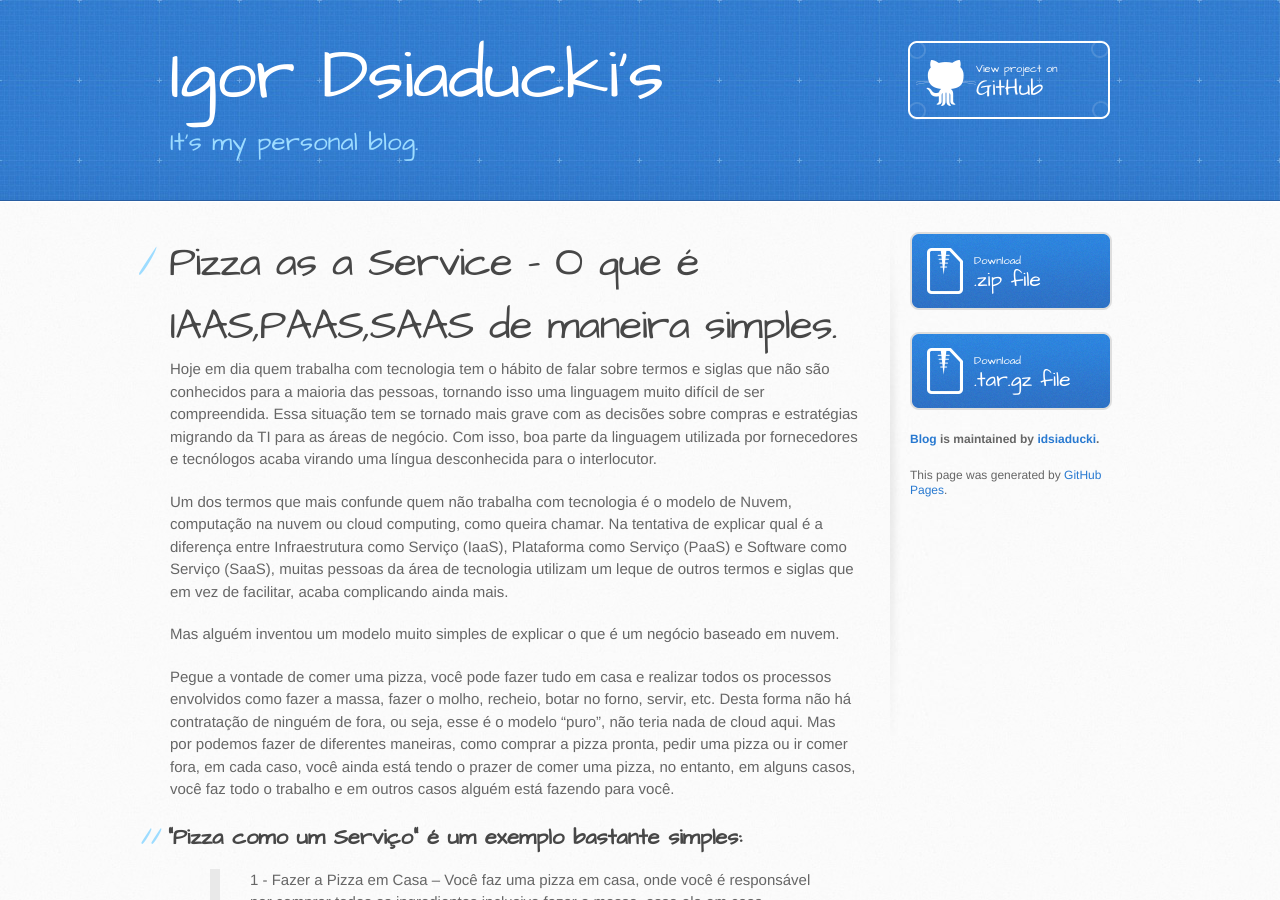
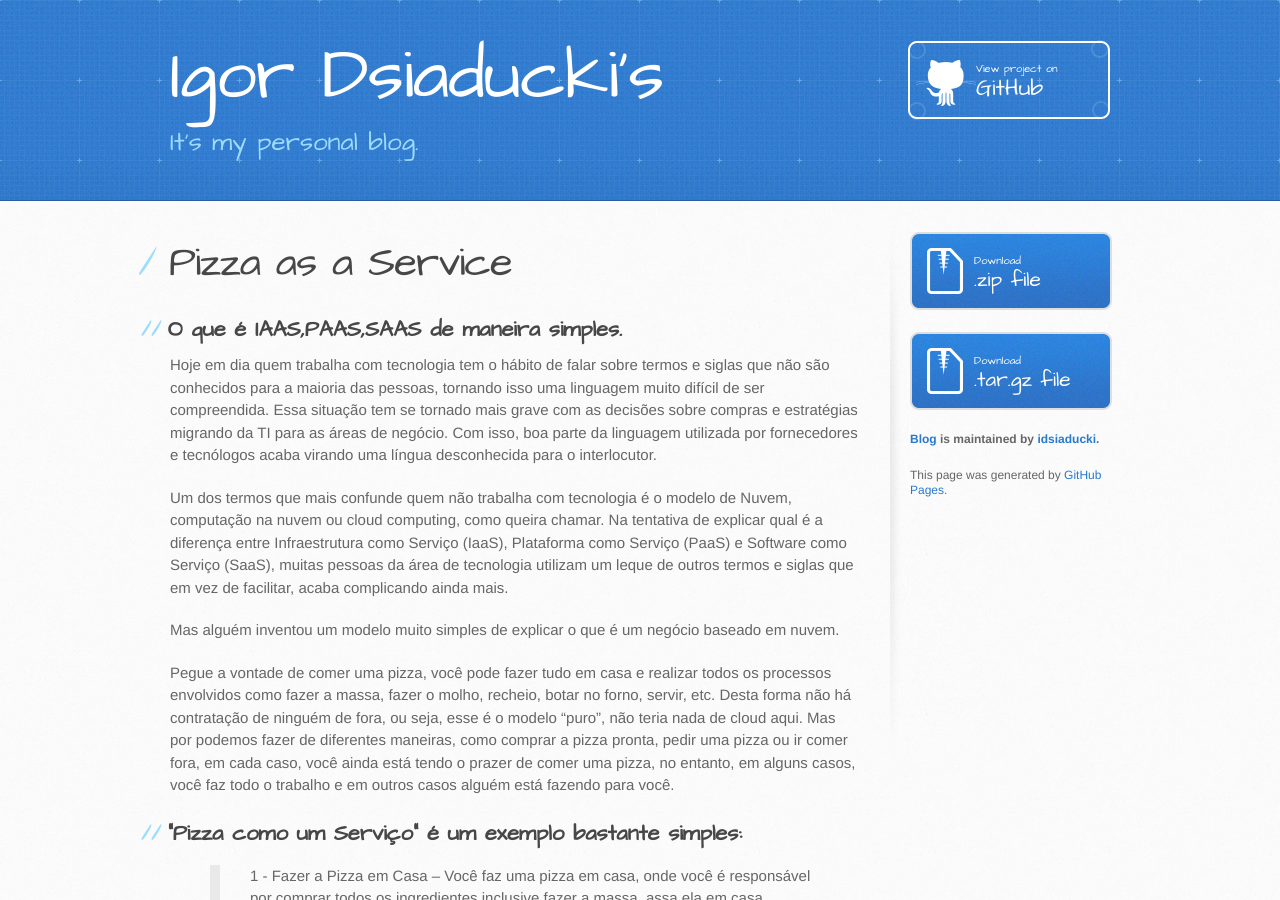
Before and after one commit to idsiaducki/Blog, a Jekyll site: the page built from index.md, in a window 1280 px wide and 900 px high. Built offline with Jekyll 4.4.1, drawn with Linux system fonts in a browser that asks for light colours; our own code applies the rules of GitHub Pages for plain Markdown files.

Commit message:
Segundo Texto v2

```diff
--- a/index.md
+++ b/index.md
@@ -2,7 +2,8 @@
 layout: default
 ---
 
-# Pizza as a Service – O que é IAAS,PAAS,SAAS de maneira simples.
+# Pizza as a Service
+## O que é IAAS,PAAS,SAAS de maneira simples.
 
 Hoje em dia quem trabalha com tecnologia tem o hábito de falar sobre termos e siglas que não são conhecidos para a maioria das pessoas, tornando isso uma linguagem muito difícil de ser compreendida. Essa situação tem se tornado mais grave com as decisões sobre compras e estratégias migrando da TI para as áreas de negócio. Com isso, boa parte da linguagem utilizada por fornecedores e tecnólogos acaba virando uma língua desconhecida para o interlocutor.
 
```
